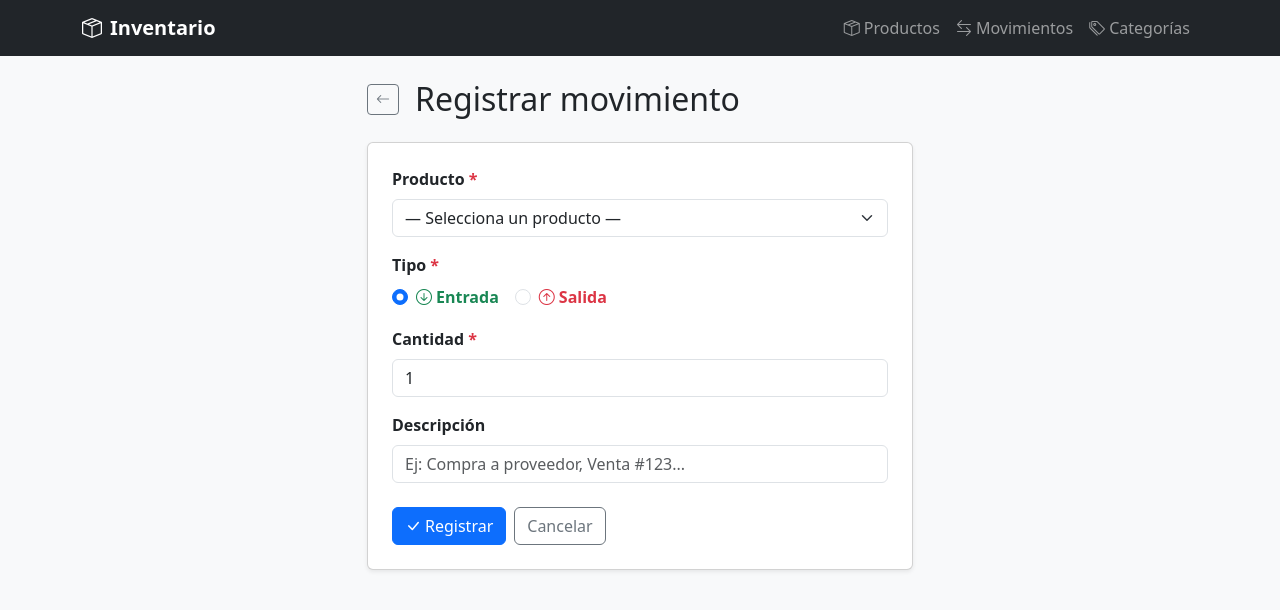
After one commit to KevinRojas0722/Inventory-Management-System, a Flask app: page /movimientos/nuevo in a window 1280 px wide. The commit adds this page. Shown: the top 610 px of the page. Run offline with Flask 3, Linux system fonts and the light colour scheme; data that the repository does not hold is empty.

Commit message:
feat: módulo de movimientos de inventario
- Agrega ejecutar_transaccion() en database.py para operaciones atómicas
- Agrega Blueprint de movimientos con rutas lista y nuevo
- Transacción atómica: INSERT en movimientos + UPDATE de stock en productos
- Valida stock suficiente antes de registrar una salida
- Lista muestra badge verde/rojo según tipo y cantidad con signo +/-
- Movimientos son inmutables (sin editar/eliminar) por integridad de auditoría

```diff
--- a/app/__init__.py
+++ b/app/__init__.py
@@ -21,4 +21,7 @@ def create_app():
     from .routes.productos import bp as productos_bp
     app.register_blueprint(productos_bp)
 
+    from .routes.movimientos import bp as movimientos_bp
+    app.register_blueprint(movimientos_bp)
+
     return app
--- a/app/database.py
+++ b/app/database.py
@@ -37,3 +37,23 @@ def ejecutar_comando(sql, params=None):
         filas_afectadas = cursor.rowcount
         conn.commit()
         return filas_afectadas
+
+
+def ejecutar_transaccion(operaciones):
+    """
+    Ejecuta una lista de (sql, params) en una sola transacción atómica.
+    Si cualquier operación falla, se hace rollback de todas.
+
+    operaciones: lista de tuplas [(sql, params), ...]
+    """
+    conn = get_connection()
+    try:
+        cursor = conn.cursor()
+        for sql, params in operaciones:
+            cursor.execute(sql, params or [])
+        conn.commit()
+    except Exception:
+        conn.rollback()
+        raise
+    finally:
+        conn.close()
--- /dev/null
+++ b/app/routes/movimientos.py
@@ -0,0 +1,83 @@
+from flask import Blueprint, render_template, request, redirect, url_for, flash
+from app.database import ejecutar_consulta, ejecutar_transaccion
+
+bp = Blueprint('movimientos', __name__, url_prefix='/movimientos')
+
+
+@bp.route('/')
+def lista():
+    movimientos = ejecutar_consulta('''
+        SELECT m.*, p.nombre AS producto_nombre
+        FROM movimientos m
+        JOIN productos p ON m.producto_id = p.id
+        ORDER BY m.fecha DESC
+    ''')
+    return render_template('movimientos/lista.html', movimientos=movimientos)
+
+
+@bp.route('/nuevo', methods=['GET', 'POST'])
+def nuevo():
+    productos = ejecutar_consulta('SELECT id, nombre, stock FROM productos ORDER BY nombre')
+
+    if request.method == 'POST':
+        producto_id = request.form.get('producto_id', '').strip()
+        tipo = request.form.get('tipo', '').strip()
+        descripcion = request.form.get('descripcion', '').strip()
+
+        # Validaciones básicas
+        if not producto_id:
+            flash('Debes seleccionar un producto.', 'danger')
+            return render_template('movimientos/form.html', productos=productos)
+
+        if tipo not in ('entrada', 'salida'):
+            flash('El tipo debe ser entrada o salida.', 'danger')
+            return render_template('movimientos/form.html', productos=productos)
+
+        try:
+            cantidad = int(request.form.get('cantidad', 0))
+            if cantidad <= 0:
+                raise ValueError
+        except ValueError:
+            flash('La cantidad debe ser un número entero mayor a 0.', 'danger')
+            return render_template('movimientos/form.html', productos=productos)
+
+        # Para salidas: verificar que haya suficiente stock
+        if tipo == 'salida':
+            resultado = ejecutar_consulta(
+                'SELECT stock, nombre FROM productos WHERE id = ?',
+                [producto_id], fetchall=False
+            )
+            if not resultado:
+                flash('Producto no encontrado.', 'danger')
+                return render_template('movimientos/form.html', productos=productos)
+
+            stock_actual = resultado[0]['stock']
+            nombre_producto = resultado[0]['nombre']
+
+            if stock_actual < cantidad:
+                flash(
+                    f'Stock insuficiente para "{nombre_producto}". '
+                    f'Stock actual: {stock_actual}, solicitado: {cantidad}.',
+                    'danger'
+                )
+                return render_template('movimientos/form.html', productos=productos)
+
+        # Transacción atómica: registrar movimiento y actualizar stock
+        ajuste = cantidad if tipo == 'entrada' else -cantidad
+
+        ejecutar_transaccion([
+            (
+                'INSERT INTO movimientos (producto_id, tipo, cantidad, descripcion) VALUES (?, ?, ?, ?)',
+                [producto_id, tipo, cantidad, descripcion or None]
+            ),
+            (
+                'UPDATE productos SET stock = stock + ?, actualizado_en = GETDATE() WHERE id = ?',
+                [ajuste, producto_id]
+            ),
+        ])
+
+        accion = 'registrada' if tipo == 'entrada' else 'registrada'
+        flash(f'{tipo.capitalize()} de {cantidad} unidad(es) {accion} correctamente.', 'success')
+        return redirect(url_for('movimientos.lista'))
+
+    return render_template('movimientos/form.html', productos=productos)
--- a/app/templates/base.html
+++ b/app/templates/base.html
@@ -22,6 +22,11 @@
                     <li class="nav-item">
                         <a class="nav-link" href="{{ url_for('productos.lista') }}">
                             <i class="bi bi-box-seam me-1"></i>Productos
+                        </a>
+                    </li>
+                    <li class="nav-item">
+                        <a class="nav-link" href="{{ url_for('movimientos.lista') }}">
+                            <i class="bi bi-arrow-left-right me-1"></i>Movimientos
                         </a>
                     </li>
                     <li class="nav-item">
--- /dev/null
+++ b/app/templates/movimientos/form.html
@@ -0,0 +1,79 @@
+{% extends 'base.html' %}
+
+{% block title %}Registrar Movimiento{% endblock %}
+
+{% block content %}
+<div class="row justify-content-center">
+    <div class="col-md-6">
+
+        <div class="d-flex align-items-center mb-4">
+            <a href="{{ url_for('movimientos.lista') }}" class="btn btn-sm btn-outline-secondary me-3">
+                <i class="bi bi-arrow-left"></i>
+            </a>
+            <h2 class="mb-0">Registrar movimiento</h2>
+        </div>
+
+        <div class="card shadow-sm">
+            <div class="card-body p-4">
+                <form method="POST">
+
+                    <div class="mb-3">
+                        <label for="producto_id" class="form-label fw-semibold">Producto <span class="text-danger">*</span></label>
+                        <select id="producto_id" name="producto_id" class="form-select" required>
+                            <option value="">— Selecciona un producto —</option>
+                            {% for p in productos %}
+                                <option value="{{ p.id }}">
+                                    {{ p.nombre }} (stock actual: {{ p.stock }})
+                                </option>
+                            {% endfor %}
+                        </select>
+                    </div>
+
+                    <div class="mb-3">
+                        <label class="form-label fw-semibold">Tipo <span class="text-danger">*</span></label>
+                        <div class="d-flex gap-3">
+                            <div class="form-check">
+                                <input class="form-check-input" type="radio" name="tipo"
+                                       id="tipo_entrada" value="entrada" checked>
+                                <label class="form-check-label text-success fw-semibold" for="tipo_entrada">
+                                    <i class="bi bi-arrow-down-circle me-1"></i>Entrada
+                                </label>
+                            </div>
+                            <div class="form-check">
+                                <input class="form-check-input" type="radio" name="tipo"
+                                       id="tipo_salida" value="salida">
+                                <label class="form-check-label text-danger fw-semibold" for="tipo_salida">
+                                    <i class="bi bi-arrow-up-circle me-1"></i>Salida
+                                </label>
+                            </div>
+                        </div>
+                    </div>
+
+                    <div class="mb-3">
+                        <label for="cantidad" class="form-label fw-semibold">Cantidad <span class="text-danger">*</span></label>
+                        <input type="number" id="cantidad" name="cantidad" class="form-control"
+                               value="1" min="1" required>
+                    </div>
+
+                    <div class="mb-4">
+                        <label for="descripcion" class="form-label fw-semibold">Descripción</label>
+                        <input type="text" id="descripcion" name="descripcion" class="form-control"
+                               placeholder="Ej: Compra a proveedor, Venta #123...">
+                    </div>
+
+                    <div class="d-flex gap-2">
+                        <button type="submit" class="btn btn-primary">
+                            <i class="bi bi-check-lg me-1"></i>Registrar
+                        </button>
+                        <a href="{{ url_for('movimientos.lista') }}" class="btn btn-outline-secondary">
+                            Cancelar
+                        </a>
+                    </div>
+
+                </form>
+            </div>
+        </div>
+
+    </div>
+</div>
+{% endblock %}
```
Also changed, not shown: app/templates/movimientos/lista.html (added, +66 -0 lines).
